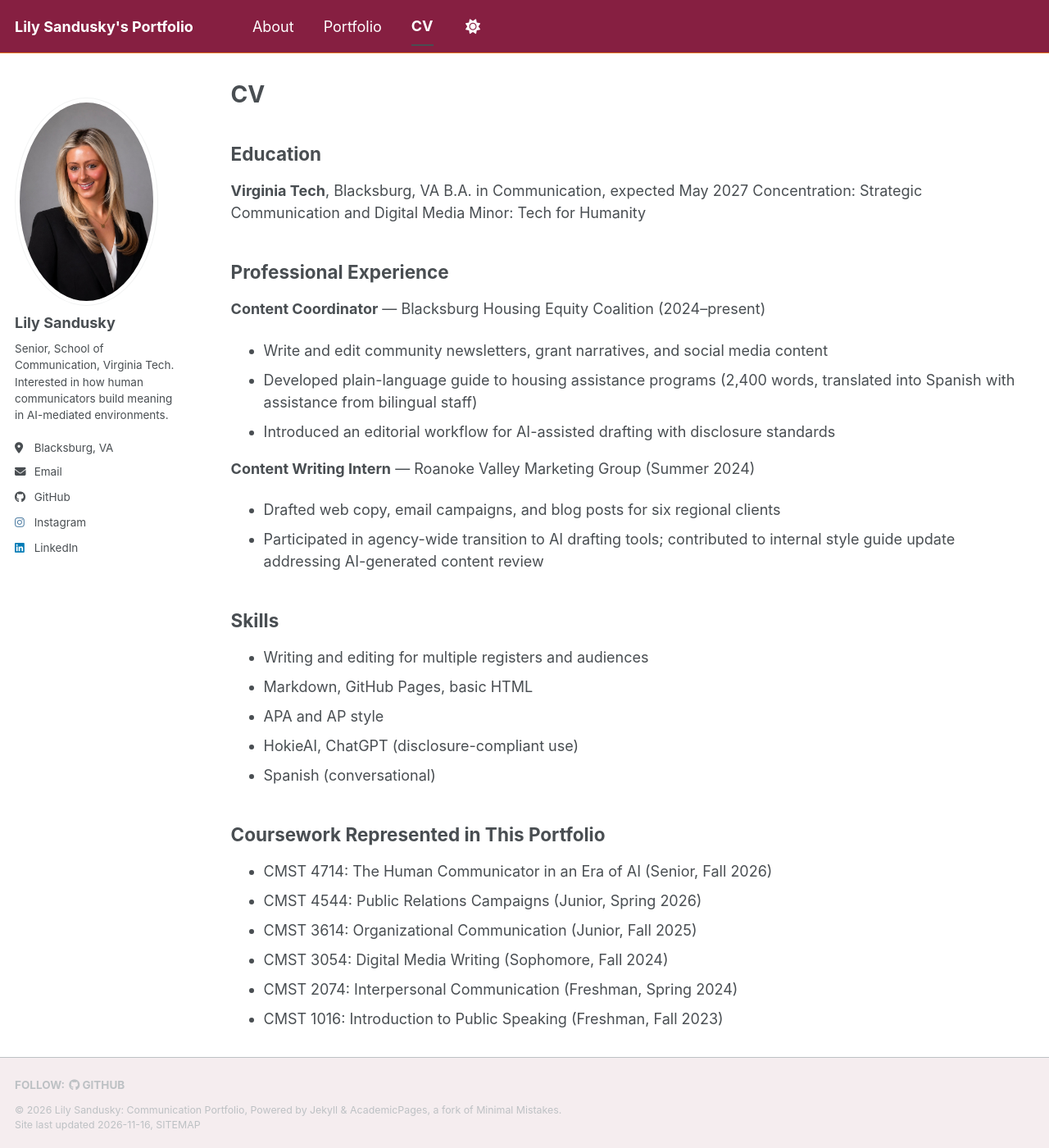
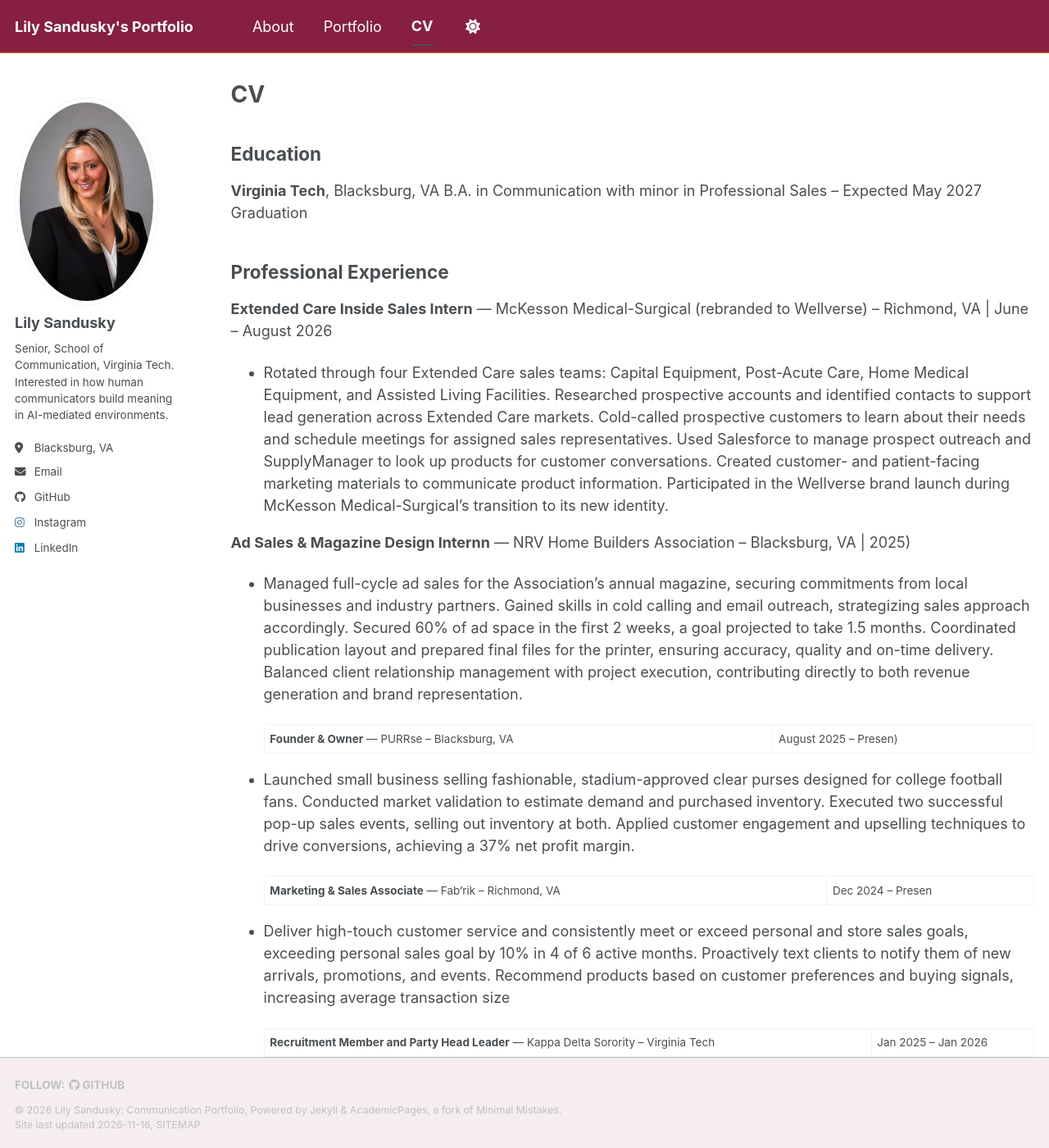
Before and after one commit to LilyS05/lilys05.github.io, a Jekyll site: the page built from _pages/cv.md, in a window 1280 px wide and 1400 px high. Shown: the whole window at 82% size. Built offline with Jekyll 4.4.1, drawn with Linux system fonts in a browser that asks for light colours; a script bundle is joined from its source files by our own code; library files that are not in the unit come from our copies; some of the changed text lies outside the part shown.

Commit message:
Update cv.md

```diff
--- a/_pages/cv.md
+++ b/_pages/cv.md
@@ -17,24 +17,45 @@ redirect_from:
 ## Education
 
 **Virginia Tech**, Blacksburg, VA
-B.A. in Communication, expected May 2027
-Concentration: Strategic Communication and Digital Media
-Minor: Tech for Humanity
+B.A. in Communication with minor in Professional Sales -- Expected May 2027 Graduation
 
 ## Professional Experience
 
-**Content Coordinator** — Blacksburg Housing Equity Coalition (2024–present)
-- Write and edit community newsletters, grant narratives, and social media content
-- Developed plain-language guide to housing assistance programs (2,400 words,
-  translated into Spanish with assistance from bilingual staff)
-- Introduced an editorial workflow for AI-assisted drafting with disclosure standards
+**Extended Care Inside Sales Intern** — McKesson Medical-Surgical (rebranded to Wellverse) – Richmond, VA | June – August 2026
+- Rotated through four Extended Care sales teams: Capital Equipment, Post-Acute Care, Home Medical Equipment, and Assisted Living Facilities.
+Researched prospective accounts and identified contacts to support lead generation across Extended Care markets.
+Cold-called prospective customers to learn about their needs and schedule meetings for assigned sales representatives.
+Used Salesforce to manage prospect outreach and SupplyManager to look up products for customer conversations.
+Created customer- and patient-facing marketing materials to communicate product information.
+Participated in the Wellverse brand launch during McKesson Medical-Surgical’s transition to its new identity.
 
-**Content Writing Intern** — Roanoke Valley Marketing Group (Summer 2024)
-- Drafted web copy, email campaigns, and blog posts for six regional clients
-- Participated in agency-wide transition to AI drafting tools; contributed to internal
-  style guide update addressing AI-generated content review
+**Ad Sales & Magazine Design Internn** — NRV Home Builders Association – Blacksburg, VA | 2025)
+- Managed full-cycle ad sales for the Association’s annual magazine, securing commitments from local businesses and industry partners. Gained skills in cold calling and email outreach, strategizing sales approach accordingly.
+Secured 60% of ad space in the first 2 weeks, a goal projected to take 1.5 months.
+Coordinated publication layout and prepared final files for the printer, ensuring accuracy, quality and on-time delivery.
+Balanced client relationship management with project execution, contributing directly to both revenue generation and brand representation.
 
-## Skills
+  **Founder & Owner** — PURRse – Blacksburg, VA | August 2025 – Presen)
+- Launched small business selling fashionable, stadium-approved clear purses designed for college football fans.
+Conducted market validation to estimate demand and purchased inventory.
+Executed two successful pop-up sales events, selling out inventory at both.
+Applied customer engagement and upselling techniques to drive conversions, achieving a 37% net profit margin.
+
+  **Marketing & Sales Associate** — Fab’rik – Richmond, VA | Dec 2024 – Presen
+- Deliver high-touch customer service and consistently meet or exceed personal and store sales goals, exceeding personal sales goal by 10% in 4 of 6 active months.
+Proactively text clients to notify them of new arrivals, promotions, and events.
+Recommend products based on customer preferences and buying signals, increasing average transaction size
+
+  **Recruitment Member and Party Head Leader** — Kappa Delta Sorority – Virginia Tech | Jan 2025 – Jan 2026
+- Led year-long recruitment effort, “selling” the chapter to prospective members.
+Created and delivered messaging across multiple channels to promote the chapter’s value and culture.
+Directed a team of 7 party heads to execute themed events across a 3-week recruitment process.
+Managed recruitment budgets, logistics and event planning to optimize attendance and chapter reputation.
+
+   **Retail Associate (High-End Boutique)n** — Zest – Richmond, VA | Mar 2023 – Nov 202
+- Developed product expertise in high-end fashion to support personalized upselling.
+Guided customers through purchase decisions with attention to styling, fit and brand story/value.
+Assisted in managing floor presentation and customer service standards.
 
 - Writing and editing for multiple registers and audiences
 - Markdown, GitHub Pages, basic HTML
```
